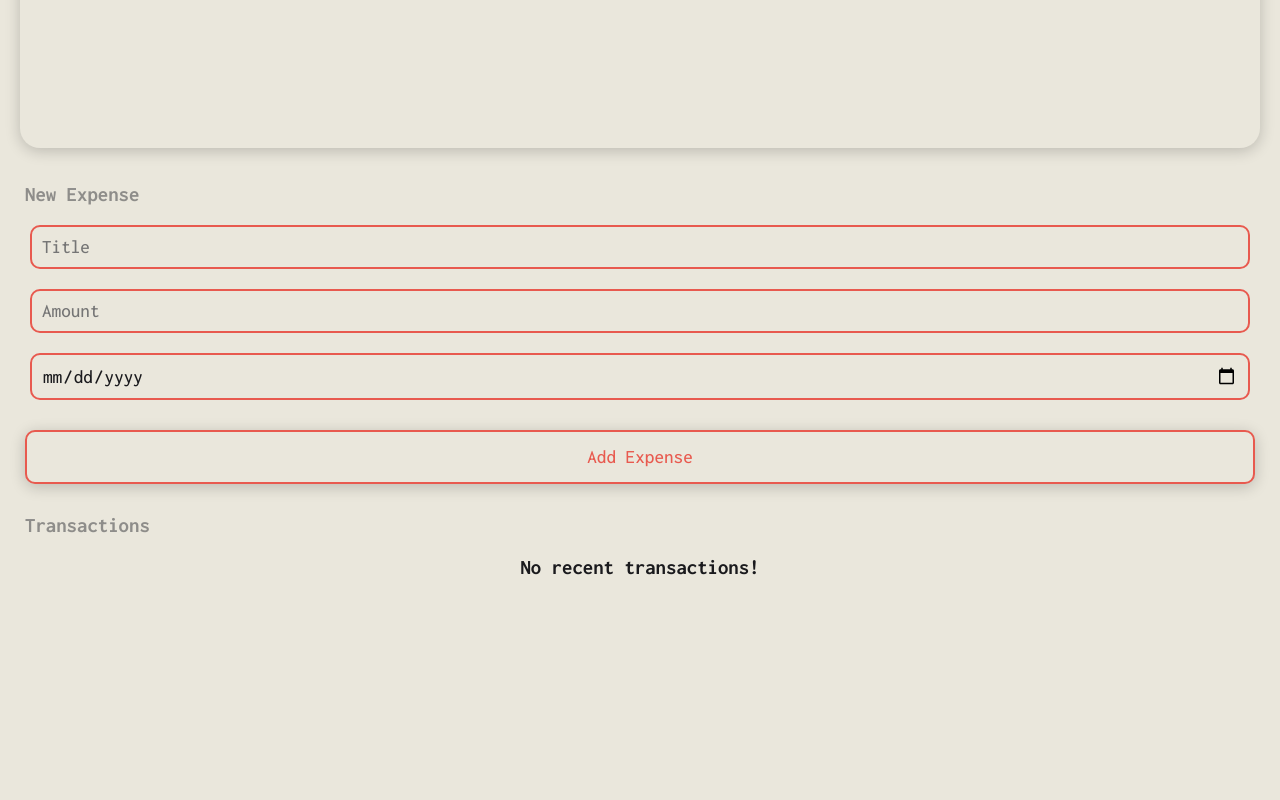
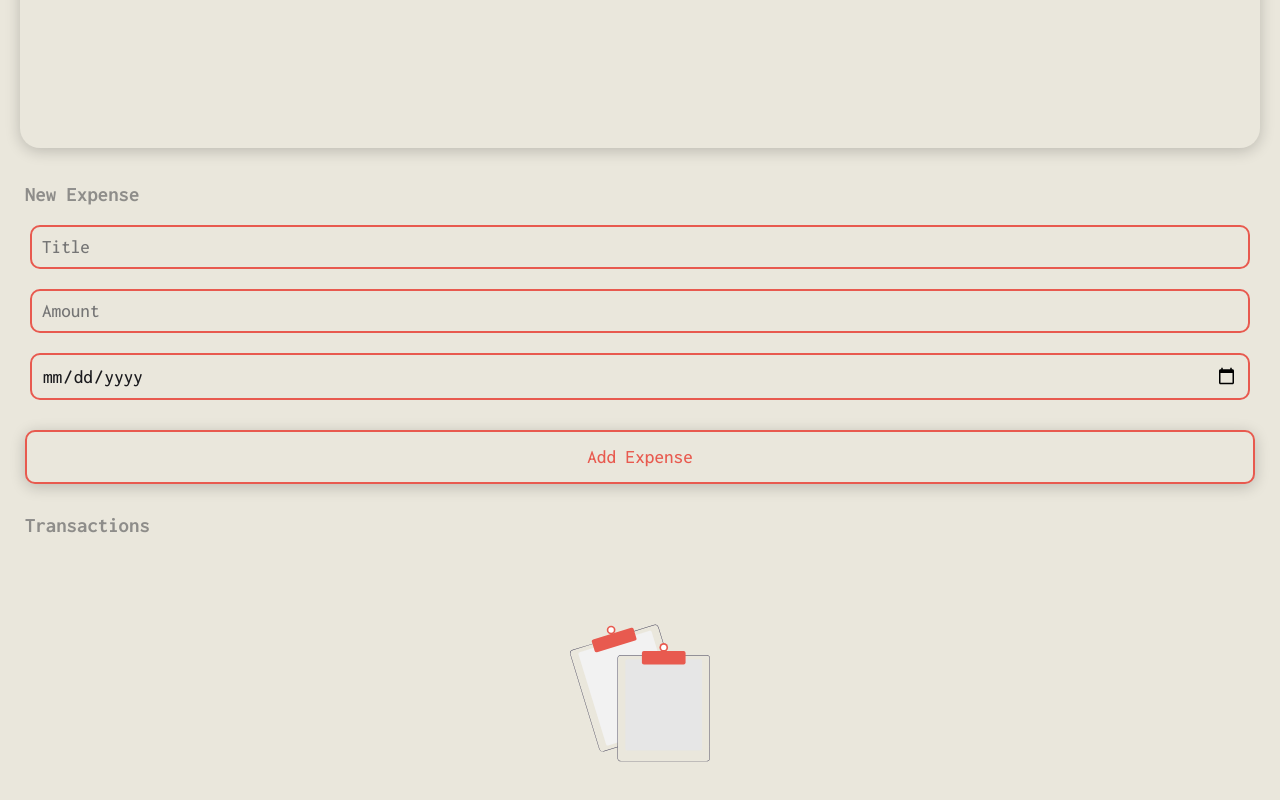
Before and after one commit to BlackEyedGhouL/expense-tracker, a React (Create React App) app: page / in a window 1280 px wide. Shown: the part 388-1188 px from the top of the page. Before the commit the page ends 991 px from the top, so only its background shows below. Built offline with nearby package versions, Linux system fonts and the light colour scheme.

Commit message:
Add no transactions component

```diff
--- a/src/App.js
+++ b/src/App.js
@@ -3,6 +3,7 @@ import { useState } from "react";
 import Graph from "./components/Graph";
 import Header from "./components/Header";
 import NewExpense from "./components/NewExpense";
+import NoTransactions from "./components/NoTransactions";
 import Transactions from "./components/Transactions";
 
 const App = () => {
@@ -19,13 +20,6 @@ const App = () => {
     });
   };
 
-  let message;
-  if (expenses && expenses.length) {
-    message = "";
-  } else {
-    message = "No recent transactions!";
-  }
-
   return (
     <div>
       <Header />
@@ -35,7 +29,7 @@ const App = () => {
       <NewExpense onSubmitExpense={submitExpenseHandler} />
       <h3 className="sub-title-text">Transactions</h3>
       <Transactions items={expenses} />
-      <h3 className="empty-message">{message}</h3>
+      {expenses.length === 0 ? <NoTransactions /> : null}
     </div>
   );
 };
--- a/src/assests/Header.css
+++ b/src/assets/Header.css
@@ -31,9 +31,3 @@
   color: var(--sub-topic-text);
   margin-top: 20px;
 }
-
-.empty-message {
-  font-size: 1.3em;
-  color: var(--secondary-text);
-  text-align: center;
-}
--- a/src/assests/NewExpense.css
+++ b/src/assets/NewExpense.css
@@ -29,6 +29,6 @@
 }
 
 .new-expense__actions:hover {
-    background-color: var(--primary-text);
-    color: var(--background-color);
+  background-color: var(--primary-text);
+  color: var(--background-color);
 }
--- /dev/null
+++ b/src/assets/NoTransactions.css
@@ -0,0 +1,12 @@
+.no-transations-container {
+  margin-top: 5%;
+  margin-bottom: 2%;
+  display: flex;
+  align-items: center;
+  justify-content: center;
+}
+
+.no-transations-image {
+  height: 150px;
+  width: 150px;
+}
--- a/src/components/ExpenseItem.js
+++ b/src/components/ExpenseItem.js
@@ -1,4 +1,4 @@
-import "../assests/ExpenseItem.css";
+import "../assets/ExpenseItem.css";
 
 const ExpenseItem = (props) => {
   return (
--- a/src/components/Graph.js
+++ b/src/components/Graph.js
@@ -1,7 +1,7 @@
-import '../assests/Graph.css';
+import "../assets/Graph.css";
 
 const Graph = () => {
   return <div className="graph-containter"></div>;
-}
+};
 
 export default Graph;
--- a/src/components/Header.js
+++ b/src/components/Header.js
@@ -1,4 +1,4 @@
-import '../assests/Header.css';
+import "../assets/Header.css";
 
 const Header = () => {
   return (
@@ -10,6 +10,6 @@ const Header = () => {
       </div>
     </div>
   );
-}
+};
 
 export default Header;
--- a/src/components/NewExpense.js
+++ b/src/components/NewExpense.js
@@ -1,6 +1,6 @@
 import { useState } from "react";
 
-import "../assests/NewExpense.css";
+import "../assets/NewExpense.css";
 
 const NewExpense = (props) => {
   const [userInput, setUserInput] = useState({
--- /dev/null
+++ b/src/components/NoTransactions.js
@@ -0,0 +1,16 @@
+import "../assets/NoTransactions.css";
+import NoData from "../assets/images/empty.svg";
+
+const NoTransactions = () => {
+  return (
+    <div className="no-transations-container">
+      <img
+        className="no-transations-image"
+        src={NoData}
+        alt="No recent transactions!"
+      />
+    </div>
+  );
+};
+
+export default NoTransactions;
--- a/src/components/Transactions.js
+++ b/src/components/Transactions.js
@@ -5,6 +5,7 @@ const Transactions = (props) => {
     <div>
       {props.items.map((expense) => (
         <ExpenseItem
+          key={expense.id}
           title={expense.title}
           amount={expense.amount}
           date={expense.date}
```
Also changed, not shown: src/assets/ExpenseItem.css (renamed from src/assests/ExpenseItem.css), src/assets/Graph.css (renamed from src/assests/Graph.css), src/assets/images/empty.svg (added).
